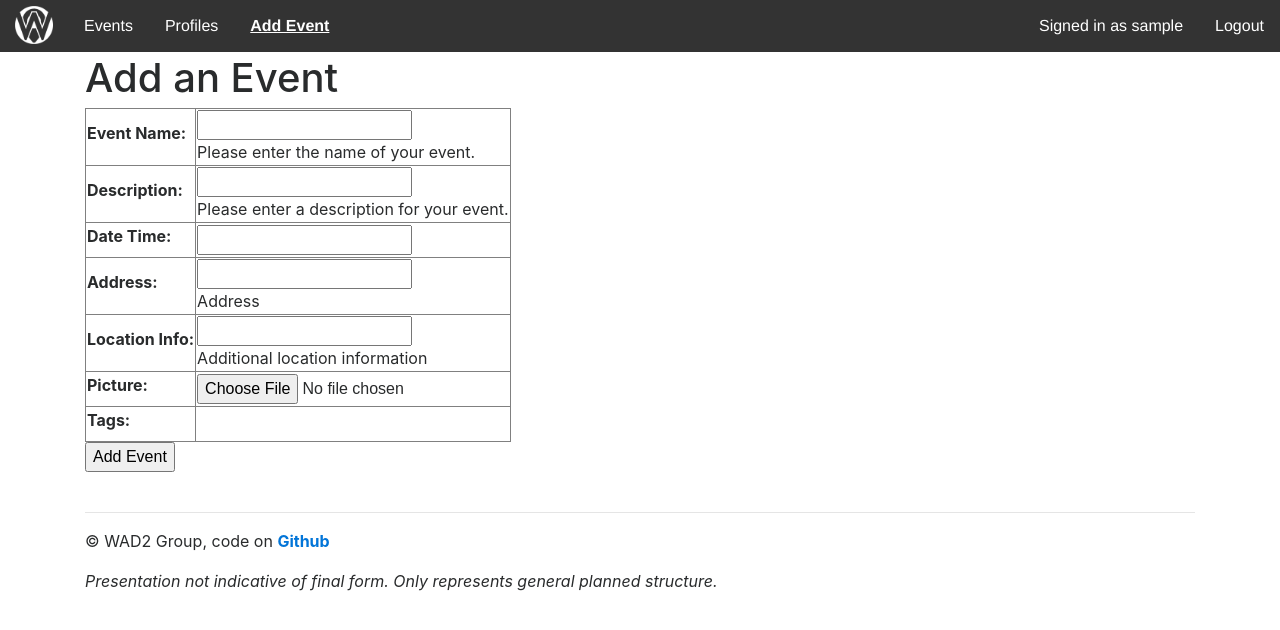
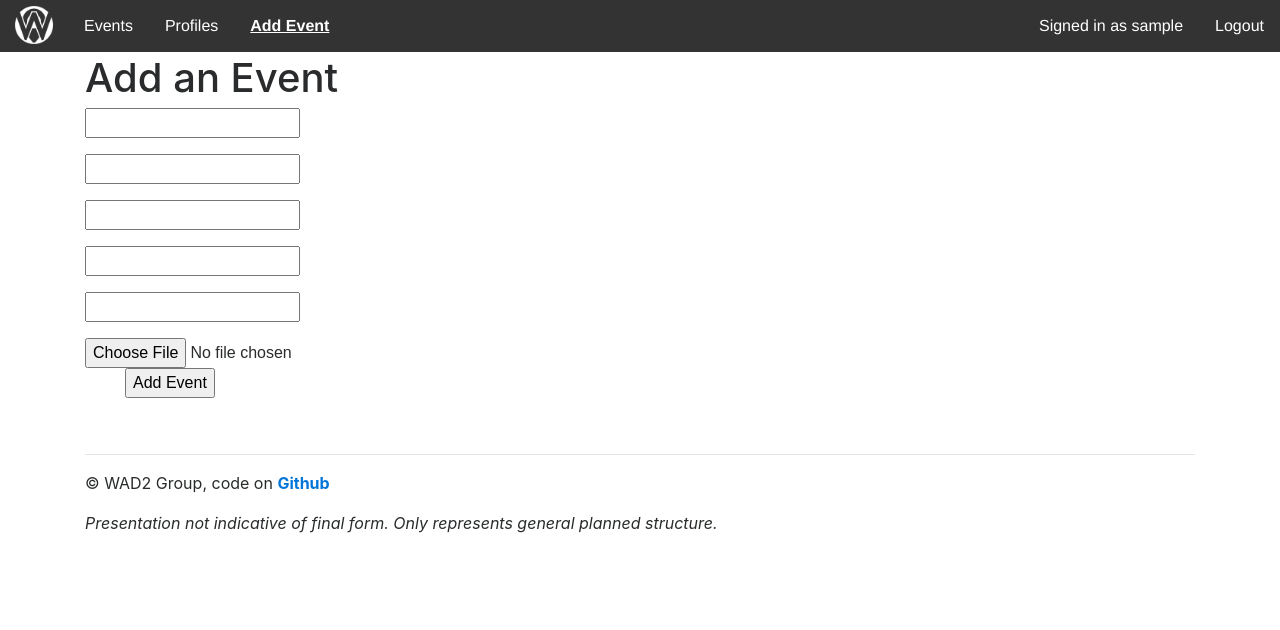
Before and after one commit to Lindronics/wad2_group_project, a Django app: page /event/add in a window 1280 px wide. Shown: the top 630 px of the page. Run offline with Django 3.2, Linux system fonts and the light colour scheme; the visitor is signed in with stand-in values (Sample User, id 1); data that the repository does not hold is empty; some libraries are stand-ins or nearby versions.

Commit message:
more edits for add_event but not fully operational

```diff
--- a/project_whats_on/templates/whats_on_dot_com/add_event.html
+++ b/project_whats_on/templates/whats_on_dot_com/add_event.html
@@ -17,20 +17,24 @@
 		{% if user.is_authenticated %}
 			<h1>Add an Event</h1>
 			<div>
-		 		{% if error %}
-        				<p style="color: red;">
-            					ERROR MESSAGE
-       					</p>
-    				{% endif %}
-			</div>
-			<div>
-			<table border="1">
-				<form id="NewEventForm" method="post" action="/whats_on_dot_com/add_event/">
-					{% csrf_token %}
-					{{ form.as_table }}
+				<form action="" method="post" id="event_form">
+				{% csrf_token %}
+				<input id="sam" type="text" name="name" maxlength="100" required /></p>
+				<input id="" type="text" name="description" maxlength="100" required /></p>
+				<input id="" type="text" name="date_time" maxlength="100" required /></p>
+				<input id="" type="text" name="address" maxlength="100" required /></p>
+				<input id="" type="text" name="location_info" maxlength="100" required /></p>
+				<input type="file" name="event_picture" id="id_event_picture" />
+
+				<ul id=event_tags>
+					{% for c in categories %}
+						<p>boaby</p>
+						<li><input type="checkbox" name=c.name value="c.name" id="" />
+					{% endfor %}
+
+
+				<input type="submit" name="submit" value="Add Event" />
 				</form>
-			</table>
-				<input type="submit" name="submit" value="Add Event" />
 			</div>
 		{% else %}
 			You must log in to add an event
--- a/project_whats_on/whats_on_dot_com/forms.py
+++ b/project_whats_on/whats_on_dot_com/forms.py
@@ -8,13 +8,13 @@ from django.contrib.auth.models import User
 
 # Used for creating a new event
 class NewEventForm(forms.ModelForm):
-    name = forms.CharField(label = 'Event Name', max_length=128, help_text="Please enter the name of your event.")
-    description = forms.CharField(label = 'Description', max_length=1024, help_text="Please enter a description for your event.")
-    date_time = forms.DateTimeField(label = 'Date Time', )
-    address = forms.CharField(label = 'Address', max_length=128, help_text="Address")
-    location_info = forms.CharField(label = 'Location Info', max_length=128, help_text="Additional location information")
-    event_picture = forms.ImageField(label = 'Picture', )
-    tags = forms.ModelMultipleChoiceField(queryset=Tag.objects.all(), widget=forms.CheckboxSelectMultiple())
+    name = forms.CharField(max_length=128, help_text="Please enter the name of your event.",required=True)
+    description = forms.CharField(max_length=1024, help_text="Please enter a description for your event.",required=True)
+    date_time = forms.DateTimeField(required=True)
+    address = forms.CharField(max_length=128, help_text="Address",required=True)
+    location_info = forms.CharField(max_length=128, help_text="Additional location information")
+    event_picture = forms.ImageField(required=False)
+    tags = forms.ModelMultipleChoiceField(queryset=Tag.objects.all(), widget=forms.CheckboxSelectMultiple(),required=False)
 
 
     # TODO implement selecting hosts, category, tags when creating event
--- a/project_whats_on/whats_on_dot_com/models.py
+++ b/project_whats_on/whats_on_dot_com/models.py
@@ -68,15 +68,3 @@ class Event(models.Model):
 
     def Meta():
         verbose_name_plural = 'Events'
-
-    def clean(self):
-        print(self.name)
-        #IAIN VALIDATION FOR LAT AND LONG GOES HERE
-        date = self.date_time
-        if type(date)==datetime.date:
-            print(type(date))
-            print(type(datetime.date.today()))
-
-            if date < datetime.date.today():
-                raise ValidationError(_('Invalid date - renewal in past'))
-        return(cleaned_data)
--- a/project_whats_on/whats_on_dot_com/views.py
+++ b/project_whats_on/whats_on_dot_com/views.py
@@ -3,7 +3,7 @@ from django.http import HttpResponse, HttpResponseRedirect
 from django.contrib.auth.decorators import login_required
 from django.db.models import Q
 
-from whats_on_dot_com.models import User, UserProfile, Event, Category
+from whats_on_dot_com.models import User, UserProfile, Event, Category, Tag
 from whats_on_dot_com.forms import NewEventForm, ProfileSetupForm, FilterEventsForm, FilterProfilesForm
 
 # INDEX (home page, redirects to events page)
@@ -98,8 +98,8 @@ def add_event(request):
 
         if form.is_valid():
             # TODO further code might be necessary to get tags, hosts, category from form
-            form.save(commit=True)
-            return index(request)
+            form.save()
+            return HttpResponseRedirect(reverse('index'))
         else:
             print(form.errors)
 
```
Also changed, not shown: project_whats_on/populate.py (line endings or trailing spaces).
